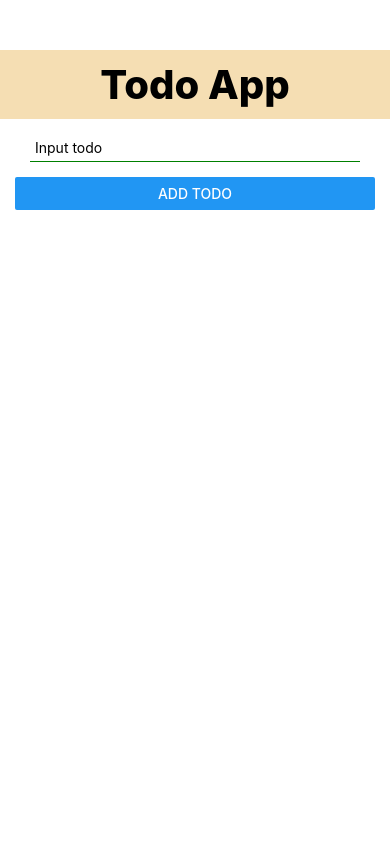
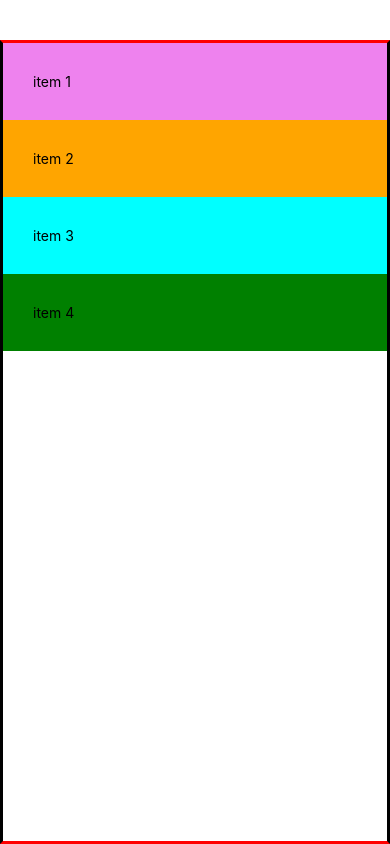
Before and after one commit to hxthuong/learn-react-native, a React Native app: screen / in a window 390 px wide. Built offline with nearby package versions, Linux system fonts and the light colour scheme.

Commit message:
FlexBox (Basic)

```diff
--- a/App.tsx
+++ b/App.tsx
@@ -11,6 +11,7 @@
     TouchableWithoutFeedback,
     View,
 } from 'react-native';
+import FlexBox from './components/flex.box';
 
 interface ITodo {
     id: number;
@@ -39,37 +40,38 @@
     };
 
     return (
-        <TouchableWithoutFeedback onPress={() => Keyboard.dismiss()}>
-            <View style={styles.container}>
-                {/* header */}
-                <Text style={styles.header}>Todo App</Text>
+        <FlexBox />
+        // <TouchableWithoutFeedback onPress={() => Keyboard.dismiss()}>
+        //     <View style={styles.container}>
+        //         {/* header */}
+        //         <Text style={styles.header}>Todo App</Text>
 
-                {/* form  */}
-                <View style={styles.body}>
-                    <TextInput style={styles.todoInput} value={todo} onChangeText={setTodo} placeholder="Input todo" />
-                    <Button title="Add todo" onPress={handleAddTodo} />
-                </View>
-                {/* list todo */}
-                <View style={styles.body}>
-                    {/* <Text>{JSON.stringify(listTodo)}</Text> */}
-                    <FlatList
-                        data={listTodo}
-                        keyExtractor={(item) => `${item.id}`}
-                        renderItem={({ item }) => {
-                            return (
-                                <Pressable
-                                    style={({ pressed }) => ({ opacity: pressed ? 0.5 : 1 })}
-                                    // style={({ pressed }) => (pressed ? styles.todoItem_hover : null)}
-                                    onPress={() => handleDeleteTodo(item.id)}
-                                >
-                                    <Text style={styles.todoItem}>{item.name}</Text>
-                                </Pressable>
-                            );
-                        }}
-                    />
-                </View>
-            </View>
-        </TouchableWithoutFeedback>
+        //         {/* form  */}
+        //         <View style={styles.body}>
+        //             <TextInput style={styles.todoInput} value={todo} onChangeText={setTodo} placeholder="Input todo" />
+        //             <Button title="Add todo" onPress={handleAddTodo} />
+        //         </View>
+        //         {/* list todo */}
+        //         <View style={styles.body}>
+        //             {/* <Text>{JSON.stringify(listTodo)}</Text> */}
+        //             <FlatList
+        //                 data={listTodo}
+        //                 keyExtractor={(item) => `${item.id}`}
+        //                 renderItem={({ item }) => {
+        //                     return (
+        //                         <Pressable
+        //                             style={({ pressed }) => ({ opacity: pressed ? 0.5 : 1 })}
+        //                             // style={({ pressed }) => (pressed ? styles.todoItem_hover : null)}
+        //                             onPress={() => handleDeleteTodo(item.id)}
+        //                         >
+        //                             <Text style={styles.todoItem}>{item.name}</Text>
+        //                         </Pressable>
+        //                     );
+        //                 }}
+        //             />
+        //         </View>
+        //     </View>
+        // </TouchableWithoutFeedback>
     );
 }
 
--- /dev/null
+++ b/components/flex.box.tsx
@@ -0,0 +1,50 @@
+import { StyleSheet, Text, View } from 'react-native';
+
+const FlexBox = () => {
+    return (
+        <View style={styles.container}>
+            <View style={[styles.item, styles.item1]}>
+                <Text>item 1</Text>
+            </View>
+            <View style={[styles.item, styles.item2]}>
+                <Text>item 2</Text>
+            </View>
+            <View style={[styles.item, styles.item3]}>
+                <Text>item 3</Text>
+            </View>
+            <View style={[styles.item, styles.item4]}>
+                <Text>item 4</Text>
+            </View>
+        </View>
+    );
+};
+
+const styles = StyleSheet.create({
+    container: {
+        marginTop: 40,
+        flex: 1,
+        borderWidth: 3,
+        borderBlockColor: 'red',
+        //justify => ox (row) / oy (column)
+        // justifyContent: 'center',
+        //align => oy (row) / ox (column)
+        // alignItems: 'center',
+    },
+    item: {
+        padding: 30,
+    },
+    item1: {
+        backgroundColor: 'violet',
+    },
+    item2: {
+        backgroundColor: 'orange',
+    },
+    item3: {
+        backgroundColor: 'cyan',
+    },
+    item4: {
+        backgroundColor: 'green',
+    },
+});
+
+export default FlexBox;
```
Also changed, not shown: babel.config.js (+5 -5 lines).
